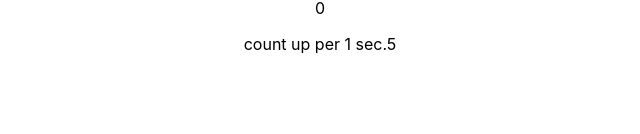
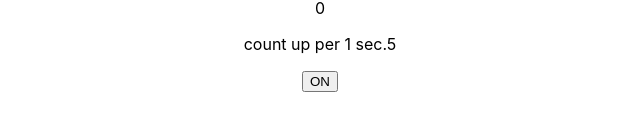
Before and after one commit to nagi4074/react-tuto1, a React (Create React App) app: page / in a window 1280 px wide. Shown: the part 166-300 px from the top of the page, without its empty margins (320-960 px from the left). Built offline with nearby package versions, Linux system fonts and the light colour scheme.

Commit message:
イベント処理について

```diff
--- a/src/App.js
+++ b/src/App.js
@@ -5,6 +5,7 @@ import InputWithUseRef from './components/InputWithUseRef'
 import PropsSample from './components/PropsSample';
 import StateSample from './components/StateSample';
 import LifeCycle from './components/LifeCycle';
+import EventSample from './components/EventSample';
 
 function App() {
   return (
@@ -14,6 +15,7 @@ function App() {
       <PropsSample text="use props" />
       <StateSample />
       <LifeCycle />
+      <EventSample />
     </div>
   );
 }
--- /dev/null
+++ b/src/components/EventSample.js
@@ -0,0 +1,48 @@
+/**
+ * Reactでのイベント処理・イベントハンドラ
+ * イベントはcamelCaseで命名(onClick等)
+ * イベントハンドラには文字列ではなく関数を渡す
+ * bindは記述の仕方によっては省略できる
+ */
+
+import React from 'react';
+
+class EventSample extends React.Component {
+    constructor(props) {
+        super(props);
+        this.state = {
+            isOn: true,
+            isOn2: true,
+        }
+    }
+
+    //手法1
+    handleClick() {
+        this.setState(state => ({
+            isOn: !state.isOn,
+        }));
+    }
+
+    //手法2
+    handleClick2 = () => {
+        this.setState(state => ({
+            isOn2: !state.isOn2,
+        }))
+    }
+
+    render() {
+        return (
+            //手法1
+            // <button onClick={() => this.handleClick()}>
+            //     {this.state.isOn ? "ON" : "OFF"}
+            // </button>
+
+            //手法2
+            <button onClick={() => this.handleClick2()}>
+                {this.state.isOn2 ? "ON" : "OFF"}
+            </button>
+        )
+    }
+}
+
+export default EventSample
```
